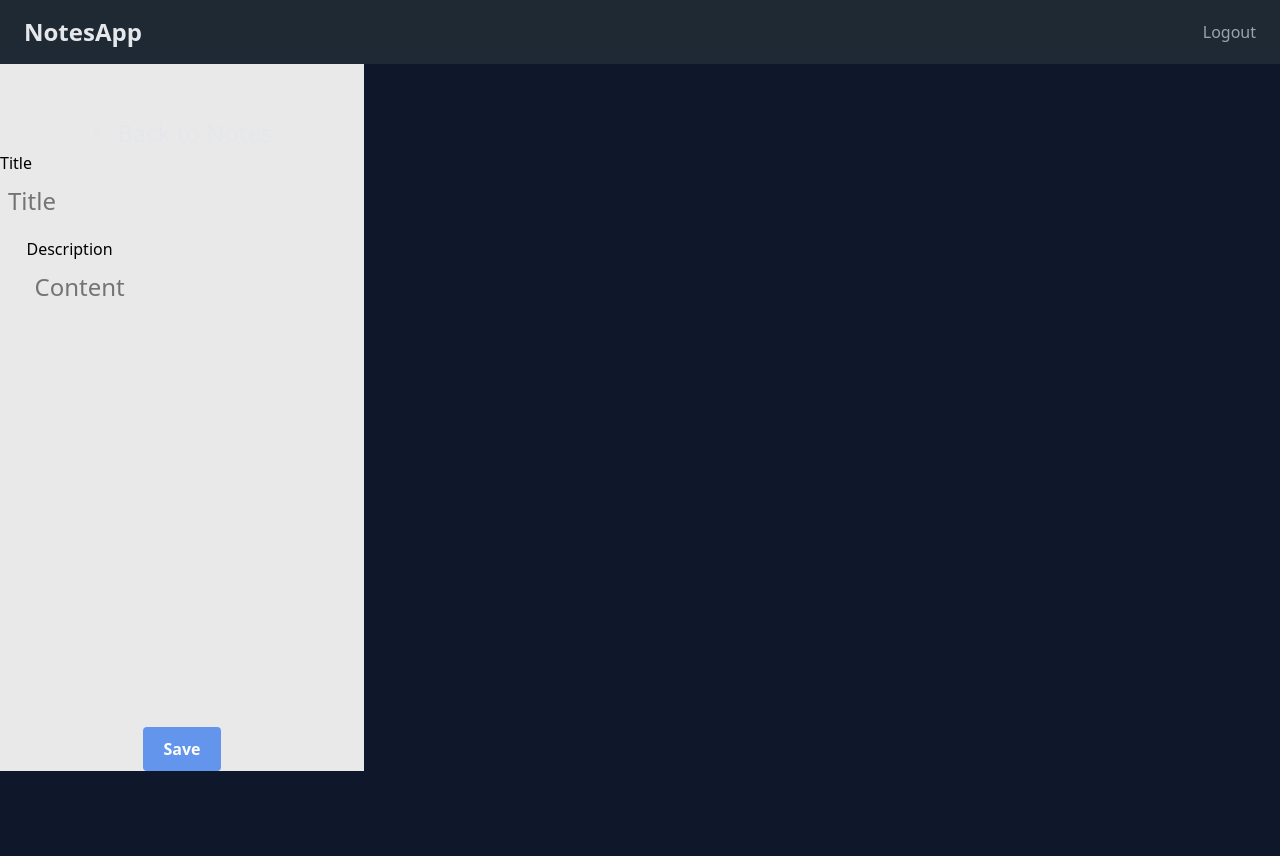
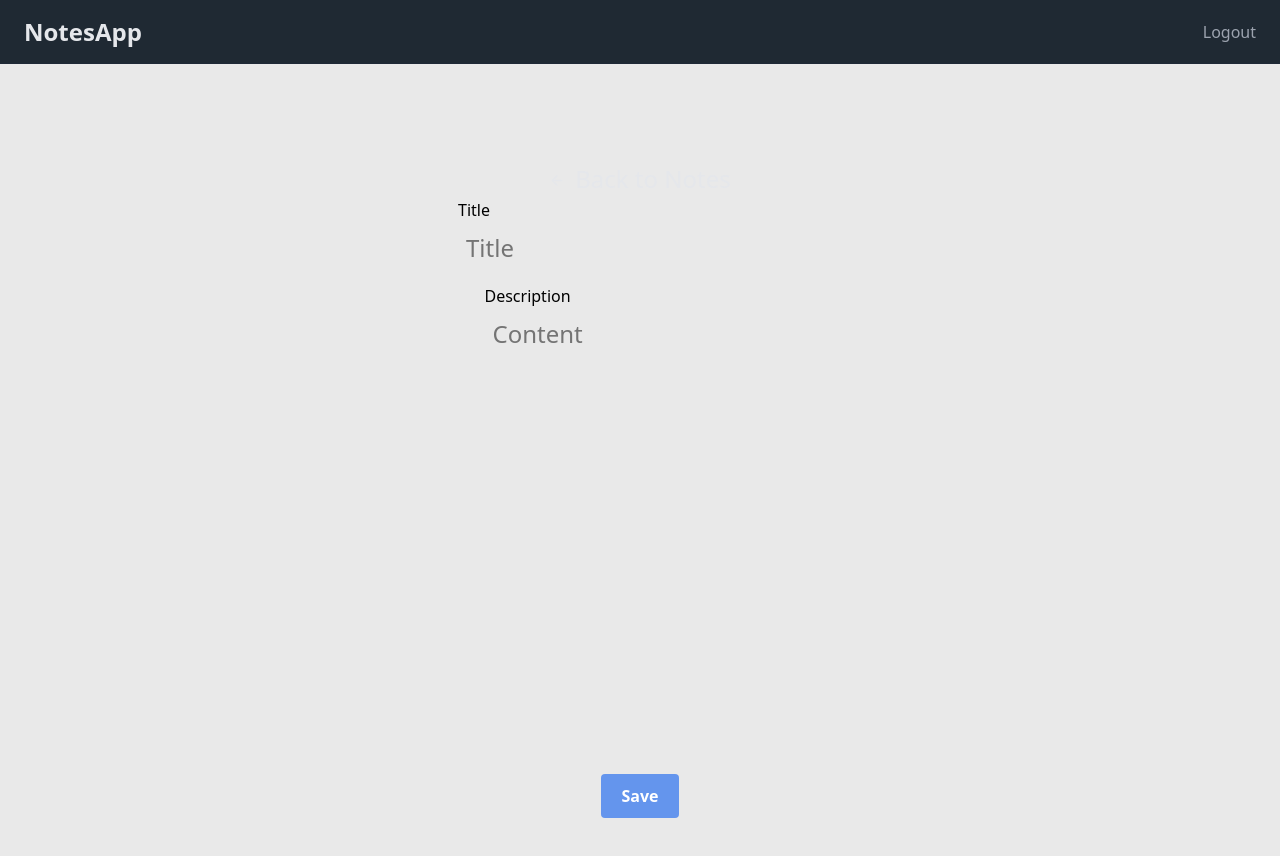
Before and after one commit to donald-hub/notes-app-frontend, a React (Vite) app: page /create in a window 1280 px wide. Shown: the top 856 px of the page. Before the commit the page ends 800 px from the top, so only its background shows below. Built offline with nearby package versions, Linux system fonts and the light colour scheme; sample sign-in values are in the browser's storage; the HTML template or start-up script is replaced by a standard one.

Commit message:
styling createPage page

```diff
--- a/src/pages/createPage.module.css
+++ b/src/pages/createPage.module.css
@@ -3,7 +3,8 @@
     flex-direction: column;
     justify-content: center;
     align-items: center;
-    width: fit-content;
+    width: 100vw;
+    height: 100vh;
     background-color: #e9e9e9;
 }
 .header{
```
